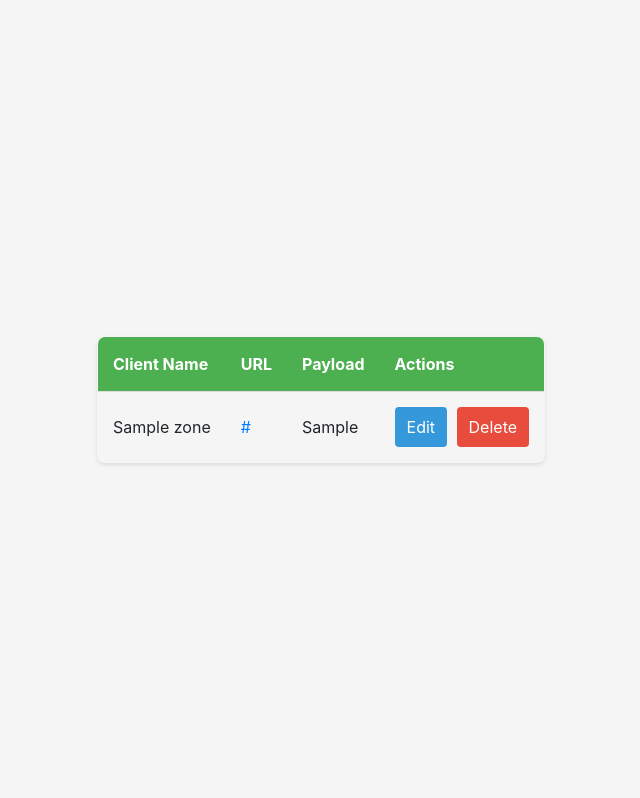
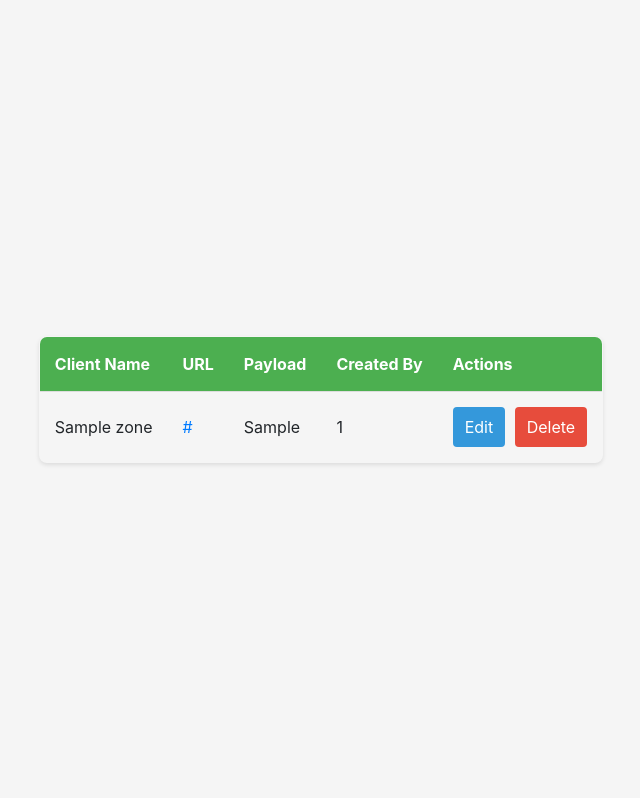
Before and after one commit to Zakaria-Tafesh/flask-docker-ec2, a Flask app: page / in a window 1280 px wide. Shown: the part 57-855 px from the top of the page, without its empty margins (319-959 px from the left). Run offline with Flask 3, Linux system fonts and the light colour scheme; a user stored in the database is signed in; tables that the repository leaves empty hold one stand-in row (values such as "Sample post"); some libraries are stand-ins or nearby versions.

Commit message:
Created By

```diff
--- a/flaskapp3-docker/flaskapp/website/templates/zones.html
+++ b/flaskapp3-docker/flaskapp/website/templates/zones.html
@@ -9,6 +9,7 @@
                 <th>Client Name</th>
                 <th>URL</th>
                 <th>Payload</th>
+                <th>Created By</th>
                 <th>Actions</th>
             </tr>
         </thead>
@@ -32,6 +33,7 @@
 
                      </td>
                     <td>{{ zone.payload[:10] }}</td>
+                    <td>{{ zone.user_id }}</td>
 
                     <td >
                         <button class="edit-button" onclick="updateZone1({{ zone.id }})">Edit</button>
```
